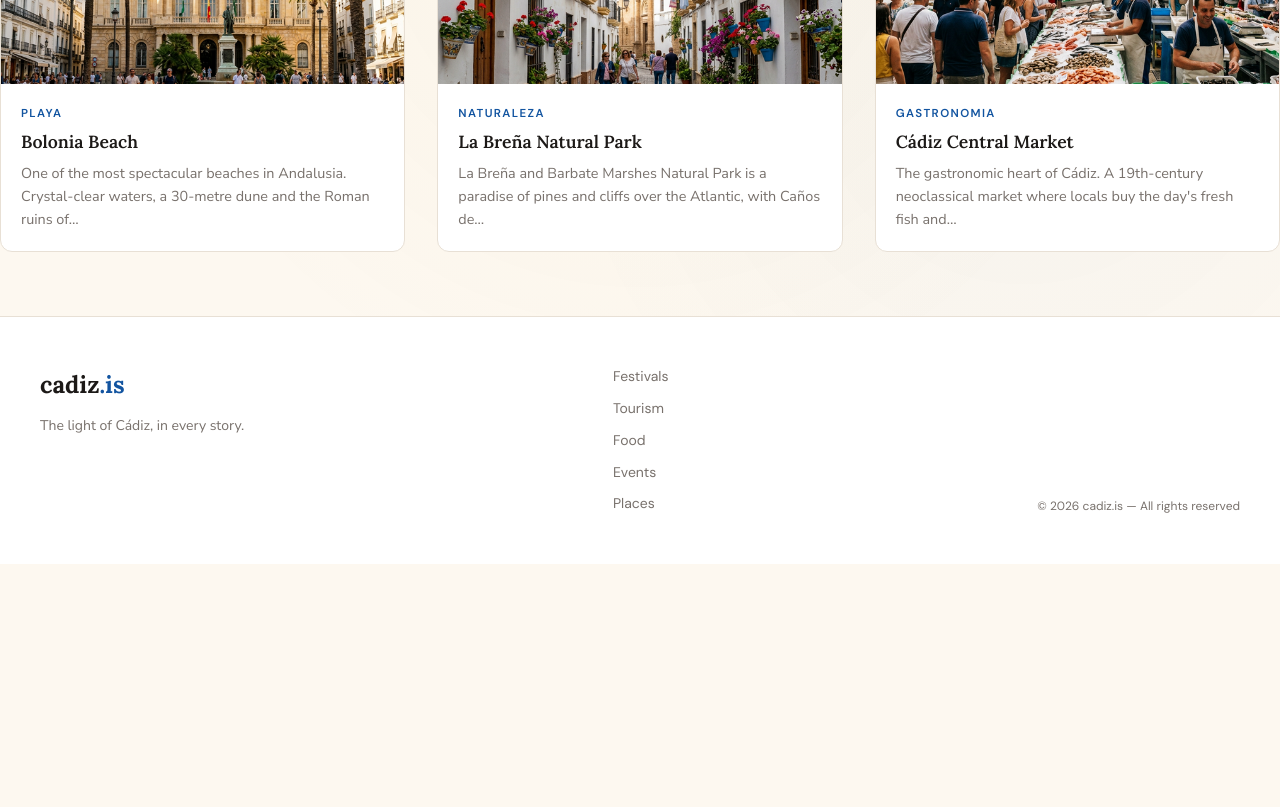
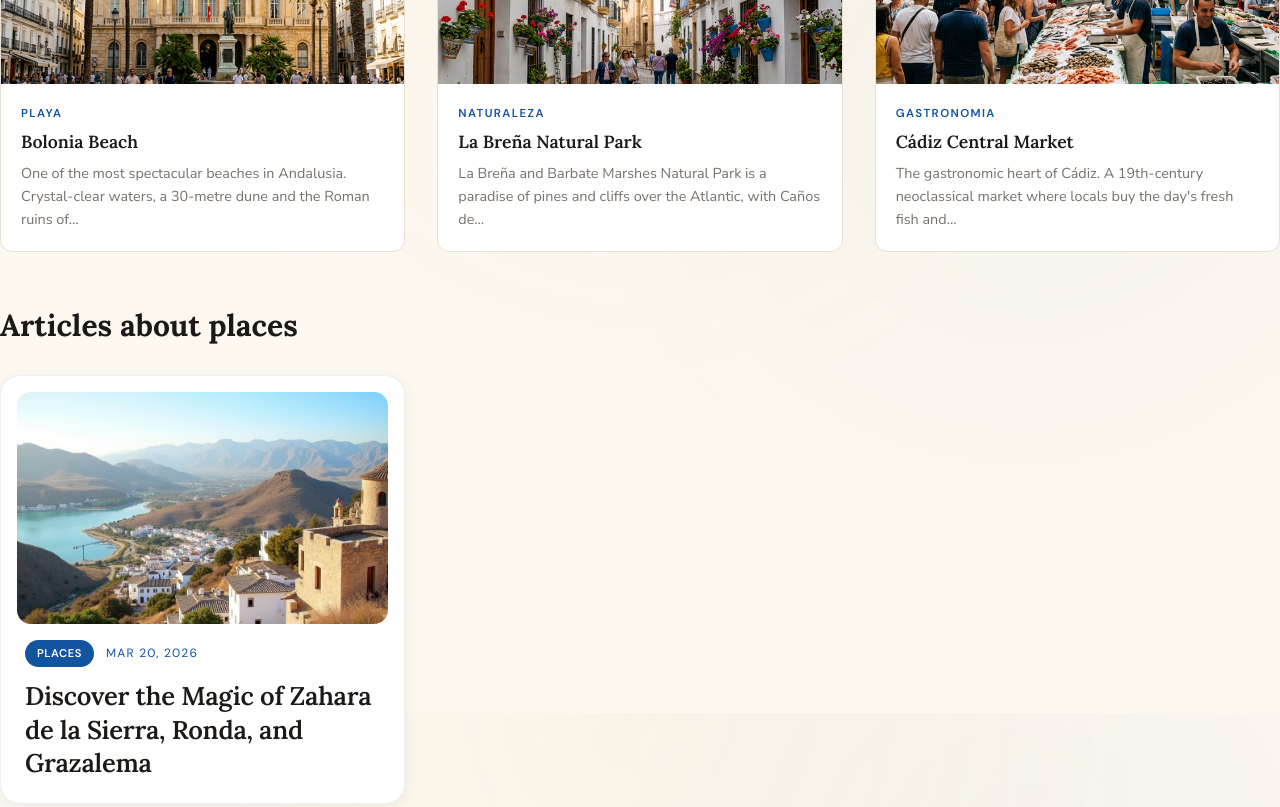
Before and after one commit to SuliAragon/Cadiz.is, an Astro site: page /Cadiz.is/en/places in a window 1280 px wide. Shown: the part 887-1694 px from the top of the page. Before the commit the page ends 1451 px from the top, so only its background shows below. Built offline with nearby package versions, Linux system fonts and the light colour scheme; Astro itself is replaced by a stand-in of ours.

Commit message:
feat: show lugares articles below place cards

```diff
--- a/src/pages/en/places.astro
+++ b/src/pages/en/places.astro
@@ -1,10 +1,22 @@
 ---
 import BaseLayout from '../../layouts/BaseLayout.astro';
 import PlaceCard from '../../components/places/PlaceCard.astro';
+import ArticleGrid from '../../components/articles/ArticleGrid.astro';
 import { t } from '../../i18n/index';
+import { getCollection } from 'astro:content';
 import placesData from '../../data/places.json';
 
 const lang = 'en';
+const base = import.meta.env.BASE_URL.replace(/\/$/, '');
+
+const allArticles = await getCollection('articles', (entry) =>
+  entry.id.startsWith('en/') && entry.data.category === 'lugares'
+);
+const sorted = allArticles.sort(
+  (a, b) => new Date(b.data.publishedAt).getTime() - new Date(a.data.publishedAt).getTime()
+);
+const articles = sorted.slice(0, 9);
+const hasMore = sorted.length > 9;
 ---
 
 <BaseLayout lang={lang} title={t(lang, 'nav.places')}>
@@ -14,5 +26,16 @@ const lang = 'en';
     <div class="articles-grid">
       {placesData.places.map((place) => <PlaceCard place={place} lang={lang} />)}
     </div>
+    {articles.length > 0 && (
+      <div style="margin-top: 3rem;">
+        <h2 class="section-title" style="margin-bottom: 1.5rem;">Articles about places</h2>
+        <ArticleGrid articles={articles} lang={lang} />
+        {hasMore && (
+          <div style="text-align:center; margin-top: 2rem;">
+            <a href={`${base}/en/articles`} class="home-articles__all">See all articles →</a>
+          </div>
+        )}
+      </div>
+    )}
   </section>
 </BaseLayout>
```
Also changed, not shown: src/pages/es/lugares.astro (+23 -0 lines).
